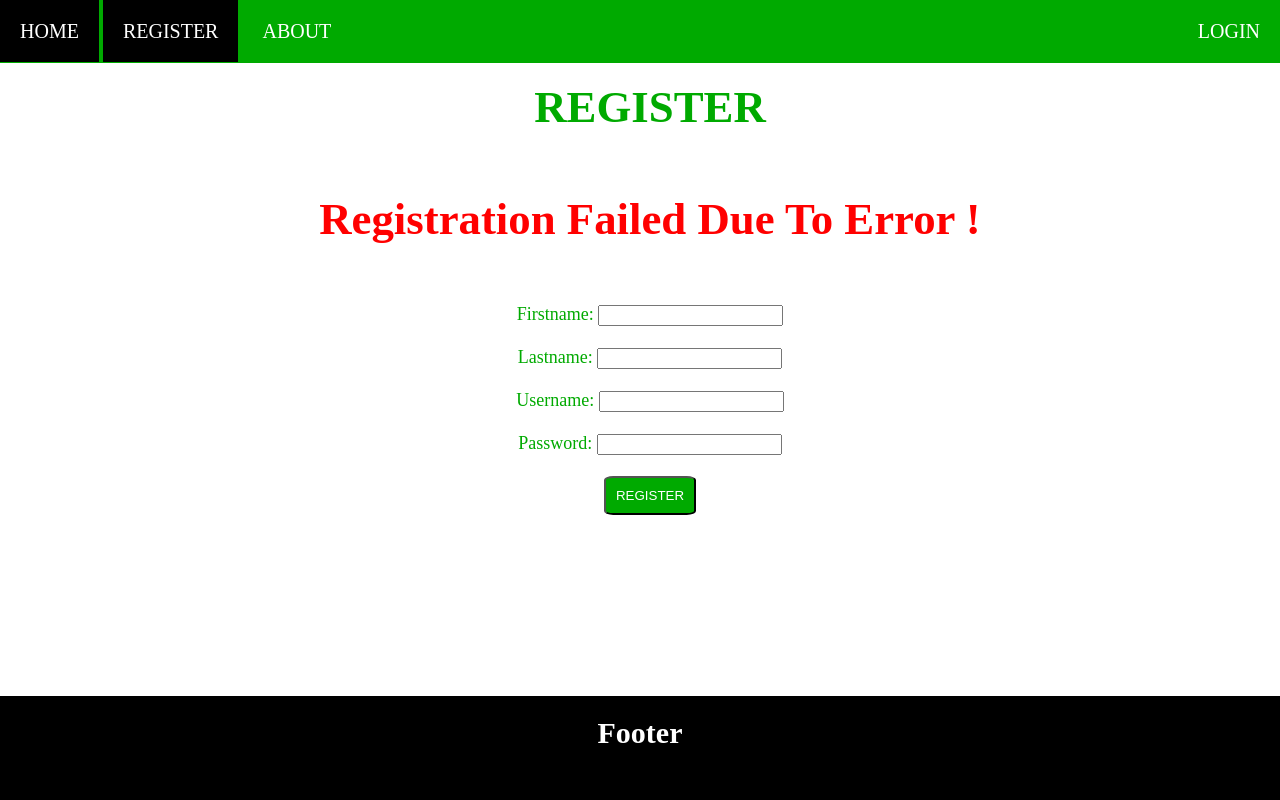
After one commit to 6sr/Projects, a PHP site: page /RegAction.php in a window 1280 px wide. The commit adds this page. Run offline with PHP 8.4, Linux system fonts and the light colour scheme.

Commit message:
Completing online voting system

```diff
--- a/OnlineVotingSystem/LoginAction.php
+++ b/OnlineVotingSystem/LoginAction.php
@@ -18,17 +18,17 @@ if (mysqli_num_rows($sql) >0 ) {
             if($member['rank']=='administrator'){
                 header("location: admin.php");
             }
-			else if($member['rank']=='voter'){
+            else if($member['rank']=='voter') {
                 header("location: voter.php");
             }
         }
         else {
-	$error = "<center><h4><font color='#FF0000'>Incorrect Username or Password</h4></center></font>";
+            $error = "<center><font color='#FF0000'>Incorrect Username or Password</center></font>";
             include "login.php";
         }
     }
     else {
-	$error = "<center><h4><font color='#FF0000'>Invalid Username or Password</h4></center></font>";
+        $error = "<center><font color='#FF0000'>Invalid Username or Password</center></font>";
         include "login.php";
     }
 ?>
--- /dev/null
+++ b/OnlineVotingSystem/RegAction.php
@@ -0,0 +1,55 @@
+<?php
+    session_start();
+    $captcha = "" ;
+    include "config.php";
+    if(isset($_POST['register'])) {
+
+        /*
+        if (isset($_POST['g-recaptcha-response'])){
+            $captcha=$_POST['g-recaptcha-response'];
+        }
+        if(!$captcha){
+            $error = "Please check captcha too";
+            include ('register.php');
+            exit();
+        }
+        $secretKey = "";
+        $ip = $_SERVER['REMOTE_ADDR'];
+        $response=file_get_contents("https://www.google.com/recaptcha/api/siteverify?secret=".$secretKey."&response=".$captcha."&remoteip=".$ip);
+        $responseKeys = json_decode($response,true);
+        if(intval($responseKeys["success"]) !== 1) {
+            $error = "You are spammer !";
+        }
+        */
+
+        $name = mysqli_real_escape_string($con, $_POST['firstname']);
+        $name2 = mysqli_real_escape_string($con,$_POST['lastname']);
+        $name3 = mysqli_real_escape_string($con,$_POST['username']);
+        $pass = mysqli_real_escape_string($con,$_POST['password']);
+
+        $sq = mysqli_query($con, 'SELECT username FROM loginusers WHERE username="'.$_POST['username'].'"');
+        $exist = mysqli_num_rows($sq);
+
+        if($exist==1){
+            $nam="<center><h4><font color='#FF0000'>The username already exist, peak another.</h4></center></font>";
+            unset($username);
+            include('register.php');
+            exit();
+        }
+        $sql = mysqli_query($con, 'INSERT INTO voters(firstName,lastName,username) VALUES("'.$_POST['firstname'].'","'.$_POST['lastname'].'","'.$_POST['username'].'")');
+        if (!$sql) {
+            die (mysqli_error($con));
+        }
+        $sql2 = mysqli_query($con, 'INSERT INTO loginusers(username,password) VALUES("'.$_POST['username'].'","'.md5($_POST['password']).'")');
+        if (!$sql2) {
+            die (mysqli_error($con));
+        }
+        else {
+            echo "Successfully Registered!  <a href= 'login.php'>Clich here to Login </a>";
+        }
+    }
+    else {
+        $error="<center><h4><font color='#FF0000'>Registration Failed Due To Error !</h4></center></font>";
+        include"register.php";
+    }
+?>
--- a/OnlineVotingSystem/about.php
+++ b/OnlineVotingSystem/about.php
@@ -19,7 +19,7 @@
 	</div>
 
 	<!-- Body section -->
-	<div class = "bodySection">
+	<div class = "bodySection"> <br><br><br>
 		<section id="Content" style="font-size:5vw;color: black;">
             <strong> Sachin Roy </strong>
             <br>
--- a/OnlineVotingSystem/css/style.css
+++ b/OnlineVotingSystem/css/style.css
@@ -46,7 +46,7 @@ footer {
 #Content {
     color: #00aa00;
     text-align: center;
-    padding: 5vw 0;
+    /*padding: 5vw 0;*/
     font-size: 3.5vw;
 }
 .bodySection .gotoBtn {
--- a/OnlineVotingSystem/index.php
+++ b/OnlineVotingSystem/index.php
@@ -27,7 +27,7 @@
 		</div>
 	</div>
 
-	<!-- Body section -->
+	<!-- Body section --><br><br><br>
 	<div class = "bodySection">
 		<section id="Content">
             This system allows all registered users to vote for their favorite <strong>PROGRAMMING LANGUAGE</strong>.<br><br>
--- /dev/null
+++ b/OnlineVotingSystem/register.php
@@ -0,0 +1,82 @@
+<!--
+	https://stackoverflow.com/questions/55160821/contact-form-submits-without-checking-recaptcha
+	<script src='https://www.google.com/recaptcha/api.js'></script>
+-->
+<?php
+    if(!isset($_SESSION)) {
+        session_start();
+    }
+    if (isset($_SESSION['SESS_NAME'])!="") {
+        header("Location: voter.php");
+    }
+?>
+<!DOCTYPE html>
+<html>
+<head>
+	<meta name="viewport" content="width=device-width, initial-scale=1">
+    <meta http-equiv="Content-Type" content="text/html; charset=utf-8" />
+    <script src="jscript/validation.js" type="text/javascript"></script>
+	<link rel="stylesheet" type="text/css" href="css/style.css">
+	<title>SR | Voting System - Register</title>
+</head>
+
+<body>
+	<!-- Header section -->
+	<div class="menu">
+		<a href="index.php">HOME</a>
+		<a href="register.php" class="active">REGISTER</a>
+		<a href="about.php">ABOUT</a>
+		<div class="menu-log">
+			<a href="login.php">LOGIN</a>
+		</div>
+	</div>
+
+	<!-- Body section --><br>
+	<div class = "bodySection">
+		<section id="Content">
+            <strong> REGISTER </strong> <br>
+            <center>
+                <?php global $nam; echo $nam; ?>
+                <?php global $error; echo $error; ?>
+
+                <font size="4" >
+                    <form action= "RegAction.php" method= "post" id="myform" >
+                        Firstname:
+                        <input type="text" name="firstname" value="" autocomplete="off" />
+                        <br><br>
+                        Lastname:
+                        <input type="text" name="lastname" value="" autocomplete="off" />
+                        <br><br>
+                        Username:
+                        <input type="text" name="username" value="" autocomplete="off" />
+                        <br><br>
+                        Password:
+                        <input type="password" name="password" value="" autocomplete="off" />
+                        <br><br>
+
+                        <!--
+                            <div class="g-recaptcha" data-sitekey=""></div>
+                        -->
+
+                        <input type="submit" name="register" value="REGISTER" style="border-radius: 10%;padding:10px;background: #00aa00;color: white;">
+                    </form>
+                </font>
+            </center>
+		</section>
+	</div>
+
+	<!-- Footer Section -->
+	<footer>Footer</footer>
+    <script type= "text/javascript" >
+        var frmvalidator = new Validator("myform");
+        frmvalidator.addValidation("firstname","req","Please enter First Name");
+        frmvalidator.addValidation("firstname","maxlen=50");
+        frmvalidator.addValidation("lastname","req","Please enter Last Name");
+        frmvalidator.addValidation("lastname","maxlen=50");
+        frmvalidator.addValidation("username","req","Please enter username");
+        frmvalidator.addValidation("username","maxlen=50");
+        frmvalidator.addValidation("password","req","Please enter password");
+        frmvalidator.addValidation("password","minlen=6","Password must not be less than 6 characters.");
+    </script>
+</body>
+</html>
--- a/OnlineVotingSystem/vote_results.php
+++ b/OnlineVotingSystem/vote_results.php
@@ -10,7 +10,7 @@
 <html>
 <head>
 	<meta name="viewport" content="width=device-width, initial-scale=1">
-	<title>SR | Voting System - Profile</title>
+	<title>SR | Voting System - Voting Records</title>
 	<link rel="stylesheet" type="text/css" href="css/style.css">
 </head>
 
```
Also changed, not shown: OnlineVotingSystem/ChangePasswordAction.php (added, +39 -0 lines), OnlineVotingSystem/change_password.php (added, +75 -0 lines), OnlineVotingSystem/login.php (+25 -21 lines). Lines whose indentation alone changed are shown as unchanged.
